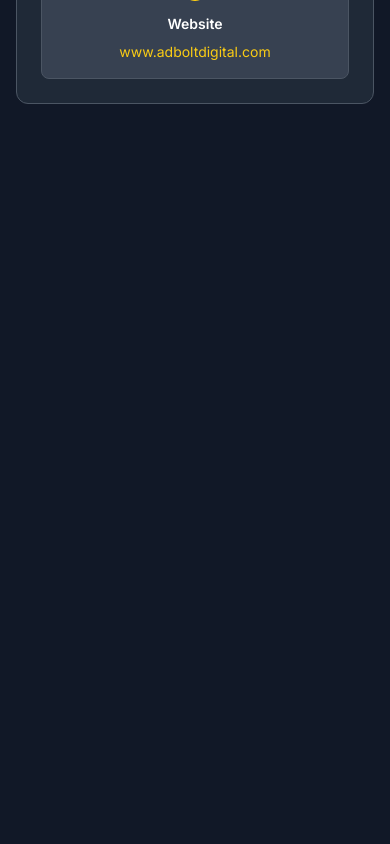
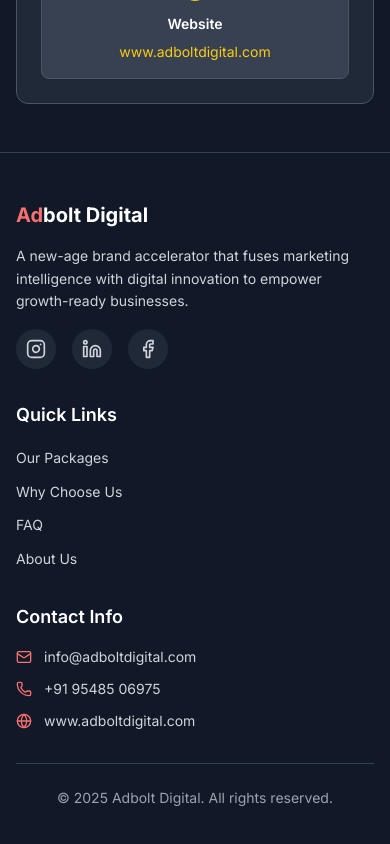
Before and after one commit to piyushtyagiofficial/adbolt, a React (Vite) app: page / in a window 390 px wide. Shown: the part 6889-7733 px from the top of the page. Before the commit the page ends 7041 px from the top, so only its background shows below. Built offline with nearby package versions, Linux system fonts and the light colour scheme.

Commit message:
Add Footer

```diff
--- a/src/App.jsx
+++ b/src/App.jsx
@@ -6,6 +6,7 @@
 import CompanyAbout from './components/CompanyAbout'
 import EnquiryModal from './components/EnquiryModal'
 import Header from './components/Header'
+import Footer from './components/Footer'
 import './index.css'
 
 function App() {
@@ -28,6 +29,7 @@
       <FAQ />
       <CompanyAbout />
       <EnquiryModal isOpen={isModalOpen} onClose={handleCloseModal} />
+      <Footer />
     </div>
   )
 }
--- /dev/null
+++ b/src/components/Footer.jsx
@@ -0,0 +1,136 @@
+import {
+  Mail,
+  Phone,
+  Globe,
+  FacebookIcon,
+  InstagramIcon,
+  LinkedinIcon,
+} from 'lucide-react';
+
+const Footer = () => {
+  return (
+    <footer className="bg-dark-900 border-t border-dark-700 py-12 sm:py-16 lg:py-20">
+      <div className="container mx-auto px-4 sm:px-6 lg:px-8">
+        <div className="max-w-7xl mx-auto">
+          <div className="grid grid-cols-1 md:grid-cols-2 lg:grid-cols-4 gap-8 sm:gap-12 lg:gap-16 mb-8 sm:mb-12">
+
+            {/* Company Info */}
+            <div className="lg:col-span-2">
+              <h3 className="text-xl sm:text-2xl font-bold text-white mb-4 sm:mb-6">
+                <span className="text-accent-400">Ad</span>bolt Digital
+              </h3>
+              <p className="text-gray-300 text-sm sm:text-base leading-relaxed mb-4 sm:mb-6 max-w-md">
+                A new-age brand accelerator that fuses marketing intelligence with digital innovation to empower growth-ready businesses.
+              </p>
+              <div className="flex space-x-4">
+                <a
+                  href="https://www.instagram.com/adboltdigital/"
+                  target="_blank"
+                  rel="noopener noreferrer"
+                  className="w-10 h-10 bg-dark-800 rounded-full flex items-center justify-center hover:bg-accent-600 transition-colors duration-300"
+                >
+                  <InstagramIcon className="w-5 h-5 text-gray-300 hover:text-white" />
+                </a>
+                <a
+                  href="https://www.linkedin.com/company/adboltdigital/"
+                  target="_blank"
+                  rel="noopener noreferrer"
+                  className="w-10 h-10 bg-dark-800 rounded-full flex items-center justify-center hover:bg-accent-600 transition-colors duration-300"
+                >
+                  <LinkedinIcon className="w-5 h-5 text-gray-300 hover:text-white" />
+                </a>
+                <a
+                  href="https://www.facebook.com/profile.php?id=61578928723659"
+                  target="_blank"
+                  rel="noopener noreferrer"
+                  className="w-10 h-10 bg-dark-800 rounded-full flex items-center justify-center hover:bg-accent-600 transition-colors duration-300"
+                >
+                  <FacebookIcon className="w-5 h-5 text-gray-300 hover:text-white" />
+                </a>
+              </div>
+            </div>
+
+            {/* Quick Links */}
+            <div>
+              <h4 className="text-lg sm:text-xl font-semibold text-white mb-4 sm:mb-6">
+                Quick Links
+              </h4>
+              <ul className="space-y-2 sm:space-y-3">
+                <li>
+                  <a
+                    href="#packages"
+                    className="text-gray-300 hover:text-accent-400 transition-colors duration-300 text-sm sm:text-base"
+                  >
+                    Our Packages
+                  </a>
+                </li>
+                <li>
+                  <a
+                    href="#why-choose-us"
+                    className="text-gray-300 hover:text-accent-400 transition-colors duration-300 text-sm sm:text-base"
+                  >
+                    Why Choose Us
+                  </a>
+                </li>
+                <li>
+                  <a
+                    href="#faq"
+                    className="text-gray-300 hover:text-accent-400 transition-colors duration-300 text-sm sm:text-base"
+                  >
+                    FAQ
+                  </a>
+                </li>
+                <li>
+                  <a
+                    href="#about"
+                    className="text-gray-300 hover:text-accent-400 transition-colors duration-300 text-sm sm:text-base"
+                  >
+                    About Us
+                  </a>
+                </li>
+              </ul>
+            </div>
+
+            {/* Contact Info */}
+            <div>
+              <h4 className="text-lg sm:text-xl font-semibold text-white mb-4 sm:mb-6">
+                Contact Info
+              </h4>
+              <div className="space-y-3 sm:space-y-4">
+                <div className="flex items-center">
+                  <Mail className="w-4 h-4 text-accent-400 mr-3 flex-shrink-0" />
+                  <span className="text-gray-300 text-sm sm:text-base break-all">
+                    info@adboltdigital.com
+                  </span>
+                </div>
+                <div className="flex items-center">
+                  <Phone className="w-4 h-4 text-accent-400 mr-3 flex-shrink-0" />
+                  <span className="text-gray-300 text-sm sm:text-base">
+                    +91 95485 06975
+                  </span>
+                </div>
+                <div className="flex items-center">
+                  <Globe className="w-4 h-4 text-accent-400 mr-3 flex-shrink-0" />
+                  <span className="text-gray-300 text-sm sm:text-base">
+                    www.adboltdigital.com
+                  </span>
+                </div>
+              </div>
+            </div>
+          </div>
+
+          {/* Bottom Section */}
+          <div className="border-t border-dark-700 pt-6 sm:pt-8">
+            <div className="flex flex-col sm:flex-row justify-between items-center">
+              <p className="text-gray-400 text-sm sm:text-base mb-4 sm:mb-0">
+                © 2025 Adbolt Digital. All rights reserved.
+              </p>
+            </div>
+          </div>
+        </div>
+      </div>
+    </footer>
+  );
+};
+
+export default Footer;
```
